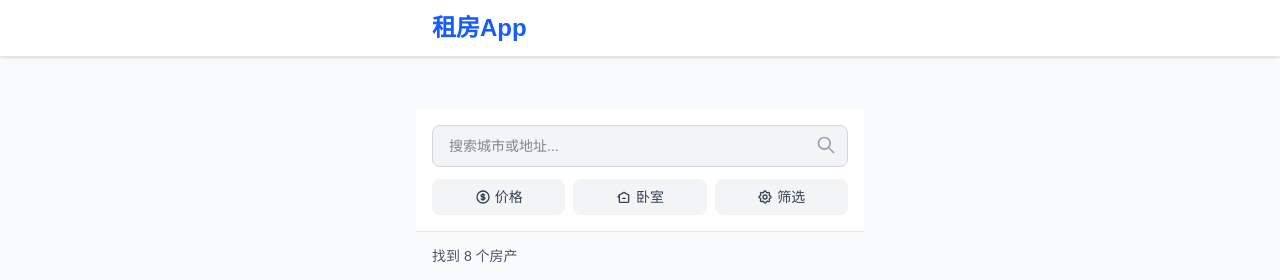
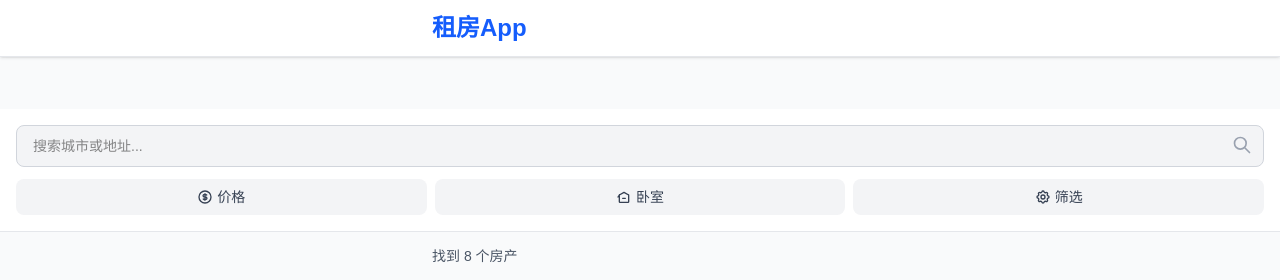
Before and after one commit to lix771859-ux/xuen-zf, a Next.js app: page / in a window 1280 px wide. Shown: the top 280 px of the page. Built offline with nearby package versions, Linux system fonts and the light colour scheme; grey boxes are pictures that could not be loaded.

Commit message:
fix: Fix search bar layout to use full width

```diff
--- a/src/app/page.tsx
+++ b/src/app/page.tsx
@@ -71,16 +71,16 @@ export default function Home() {
         className="flex-1 overflow-y-auto pb-20"
         ref={scrollContainerRef}
       >
-        <div className="max-w-md mx-auto">
         {activeTab === 'search' && (
-            <div>
-              {/* 搜索栏 */}
+          <>
+            {/* 搜索栏（不受 max-w-md 限制） */}
             <SearchBar
               value={searchQuery}
               onChange={setSearchQuery}
               onFilterClick={() => setIsFilterOpen(true)}
             />
 
+            <div className="max-w-md mx-auto">
               {/* 筛选标签 */}
               <div className="px-4 py-3 flex gap-2 overflow-x-auto">
                 <button className="px-4 py-1.5 bg-blue-600 text-white rounded-full text-sm font-medium whitespace-nowrap">
@@ -143,9 +143,11 @@ export default function Home() {
                 </div>
               </div>
             </div>
+          </>
         )}
 
         {activeTab === 'saved' && (
+          <div className="max-w-md mx-auto">
             <div className="px-4 py-4">
               {favoriteProperties.length > 0 ? (
                 <div className="space-y-3">
@@ -167,9 +169,11 @@ export default function Home() {
                 </div>
               )}
             </div>
+          </div>
         )}
 
         {activeTab === 'messages' && (
+          <div className="max-w-md mx-auto">
             <div className="px-4 py-8">
               <div className="bg-white rounded-lg p-6 text-center space-y-4">
                 <svg className="w-16 h-16 text-gray-300 mx-auto" fill="none" stroke="currentColor" viewBox="0 0 24 24">
@@ -181,9 +185,11 @@ export default function Home() {
                 </a>
               </div>
             </div>
+          </div>
         )}
 
         {activeTab === 'profile' && (
+          <div className="max-w-md mx-auto">
             <div className="px-4 py-8 space-y-4">
               <div className="bg-white rounded-lg p-6 text-center">
                 <div className="w-16 h-16 bg-gradient-to-br from-blue-500 to-blue-600 rounded-full mx-auto mb-4 flex items-center justify-center text-white text-2xl font-bold">
@@ -217,8 +223,8 @@ export default function Home() {
                 </button>
               </div>
             </div>
+          </div>
         )}
-        </div>
       </div>
 
       {/* 底部导航栏 */}
--- a/src/components/SearchBar.tsx
+++ b/src/components/SearchBar.tsx
@@ -6,8 +6,8 @@ interface SearchBarProps {
 
 export default function SearchBar({ value, onChange, onFilterClick }: SearchBarProps) {
   return (
-    <div className="bg-white border-b border-gray-200 sticky top-[52px] z-30">
-      <div className="max-w-md mx-auto px-4 py-4 space-y-3">
+    <div className="bg-white border-b border-gray-200 sticky top-[52px] z-30 w-full">
+      <div className="px-4 py-4 space-y-3">
         {/* 搜索框 */}
         <div className="relative">
           <input
```
Lines whose indentation alone changed are shown as unchanged.
